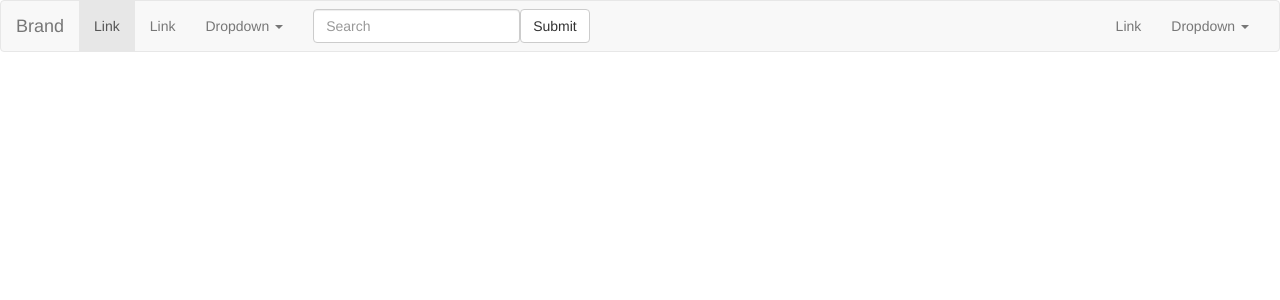
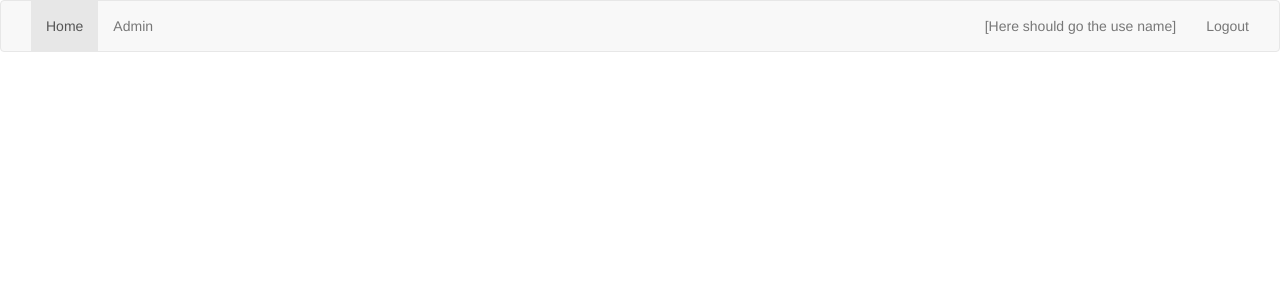
Before and after one commit to tarasmurzenkovv/angular2-da, an Angular app: page / in a window 1280 px wide. Shown: the top 300 px of the page. Built offline with nearby package versions, Linux system fonts and the light colour scheme.

Commit message:
refactored navbar html

```diff
--- a/src/app/nav-bar/nav-bar.component.html
+++ b/src/app/nav-bar/nav-bar.component.html
@@ -1,52 +1,14 @@
 <nav class="navbar navbar-default">
   <div class="container-fluid">
-    <!-- Brand and toggle get grouped for better mobile display -->
-    <div class="navbar-header">
-      <button type="button" class="navbar-toggle collapsed" data-toggle="collapse" data-target="#bs-example-navbar-collapse-1" aria-expanded="false">
-        <span class="sr-only">Toggle navigation</span>
-        <span class="icon-bar"></span>
-        <span class="icon-bar"></span>
-        <span class="icon-bar"></span>
-      </button>
-      <a class="navbar-brand" href="#">Brand</a>
-    </div>
-
     <!-- Collect the nav links, forms, and other content for toggling -->
     <div class="collapse navbar-collapse" id="bs-example-navbar-collapse-1">
       <ul class="nav navbar-nav">
-        <li class="active"><a href="#">Link <span class="sr-only">(current)</span></a></li>
-        <li><a href="#">Link</a></li>
-        <li class="dropdown">
-          <a href="#" class="dropdown-toggle" data-toggle="dropdown" role="button" aria-haspopup="true" aria-expanded="false">Dropdown <span class="caret"></span></a>
-          <ul class="dropdown-menu">
-            <li><a href="#">Action</a></li>
-            <li><a href="#">Another action</a></li>
-            <li><a href="#">Something else here</a></li>
-            <li role="separator" class="divider"></li>
-            <li><a href="#">Separated link</a></li>
-            <li role="separator" class="divider"></li>
-            <li><a href="#">One more separated link</a></li>
-          </ul>
-        </li>
+        <li class="active"><a href="#">Home <span class="sr-only">(current)</span></a></li>
+        <li><a href="#">Admin</a></li>
       </ul>
-      <form class="navbar-form navbar-left">
-        <div class="form-group">
-          <input type="text" class="form-control" placeholder="Search">
-        </div>
-        <button type="submit" class="btn btn-default">Submit</button>
-      </form>
       <ul class="nav navbar-nav navbar-right">
-        <li><a href="#">Link</a></li>
-        <li class="dropdown">
-          <a href="#" class="dropdown-toggle" data-toggle="dropdown" role="button" aria-haspopup="true" aria-expanded="false">Dropdown <span class="caret"></span></a>
-          <ul class="dropdown-menu">
-            <li><a href="#">Action</a></li>
-            <li><a href="#">Another action</a></li>
-            <li><a href="#">Something else here</a></li>
-            <li role="separator" class="divider"></li>
-            <li><a href="#">Separated link</a></li>
-          </ul>
-        </li>
+        <li><a>[Here should go the use name]</a></li>
+        <li><a href="#">Logout</a></li>
       </ul>
     </div><!-- /.navbar-collapse -->
   </div><!-- /.container-fluid -->
```
